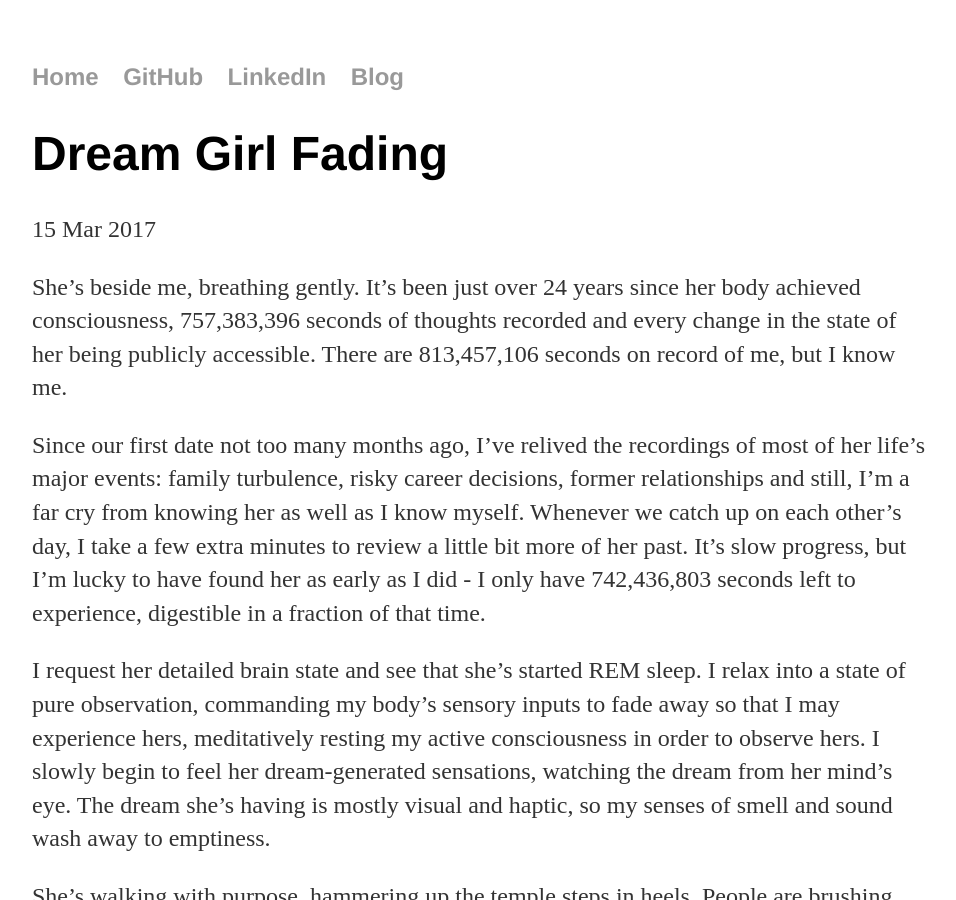
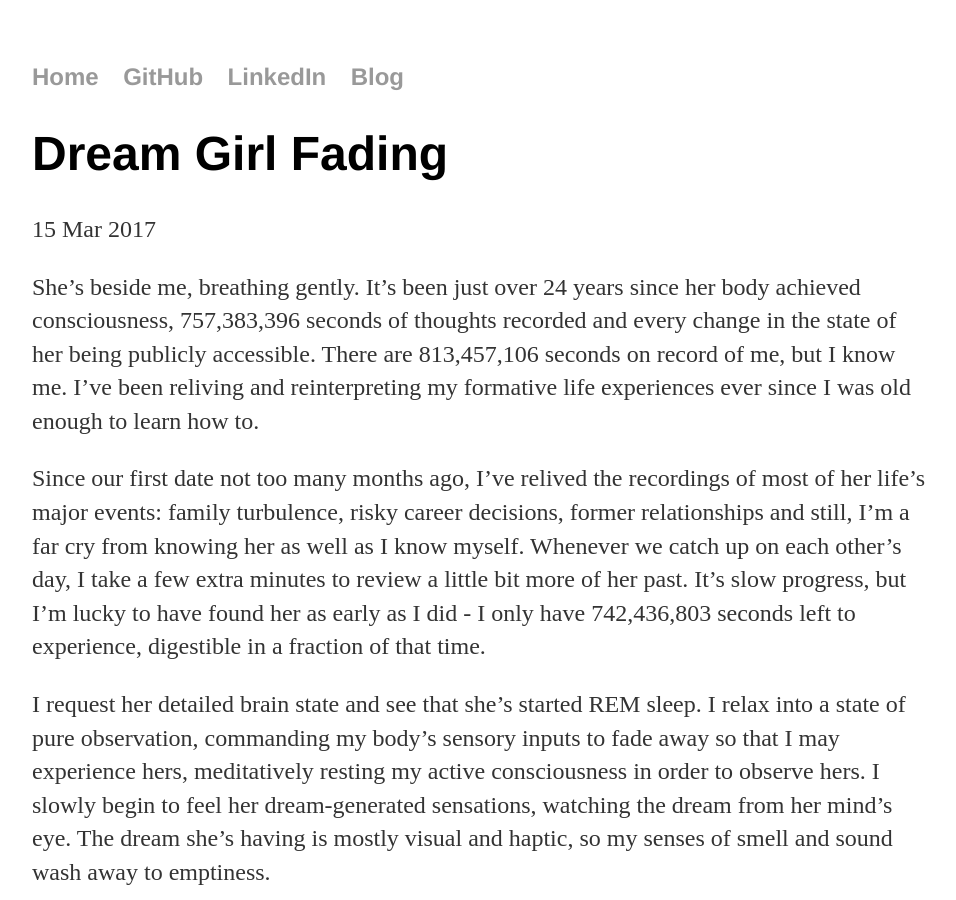
Before and after one commit to curiousest/curiousest.github.io, a Jekyll site: the page built from _posts/2017-03-15-dream-girl-fading.md, in a window 1280 px wide and 900 px high. Shown: the whole window, without its empty margins (160-1116 px from the left). Built offline with Jekyll 4.4.1, drawn with Linux system fonts in a browser that asks for light colours.

Commit message:
Update 2017-03-15-dream-girl-fading.md

```diff
--- a/_posts/2017-03-15-dream-girl-fading.md
+++ b/_posts/2017-03-15-dream-girl-fading.md
@@ -7,7 +7,7 @@ tags:
 modified_time: '2017-03-15T11:52:00.001-05:00'
 ---
 
-She's beside me, breathing gently. It's been just over 24 years since her body achieved consciousness, 757,383,396 seconds of thoughts recorded and every change in the state of her being publicly accessible. There are 813,457,106 seconds on record of me, but I know me.
+She's beside me, breathing gently. It's been just over 24 years since her body achieved consciousness, 757,383,396 seconds of thoughts recorded and every change in the state of her being publicly accessible. There are 813,457,106 seconds on record of me, but I know me. I've been reliving and reinterpreting my formative life experiences ever since I was old enough to learn how to.
 
 Since our first date not too many months ago, I've relived the recordings of most of her life's major events: family turbulence, risky career decisions, former relationships and still, I'm a far cry from knowing her as well as I know myself. Whenever we catch up on each other's day, I take a few extra minutes to review a little bit more of her past. It's slow progress, but I'm lucky to have found her as early as I did - I only have 742,436,803 seconds left to experience, digestible in a fraction of that time.
 
```
